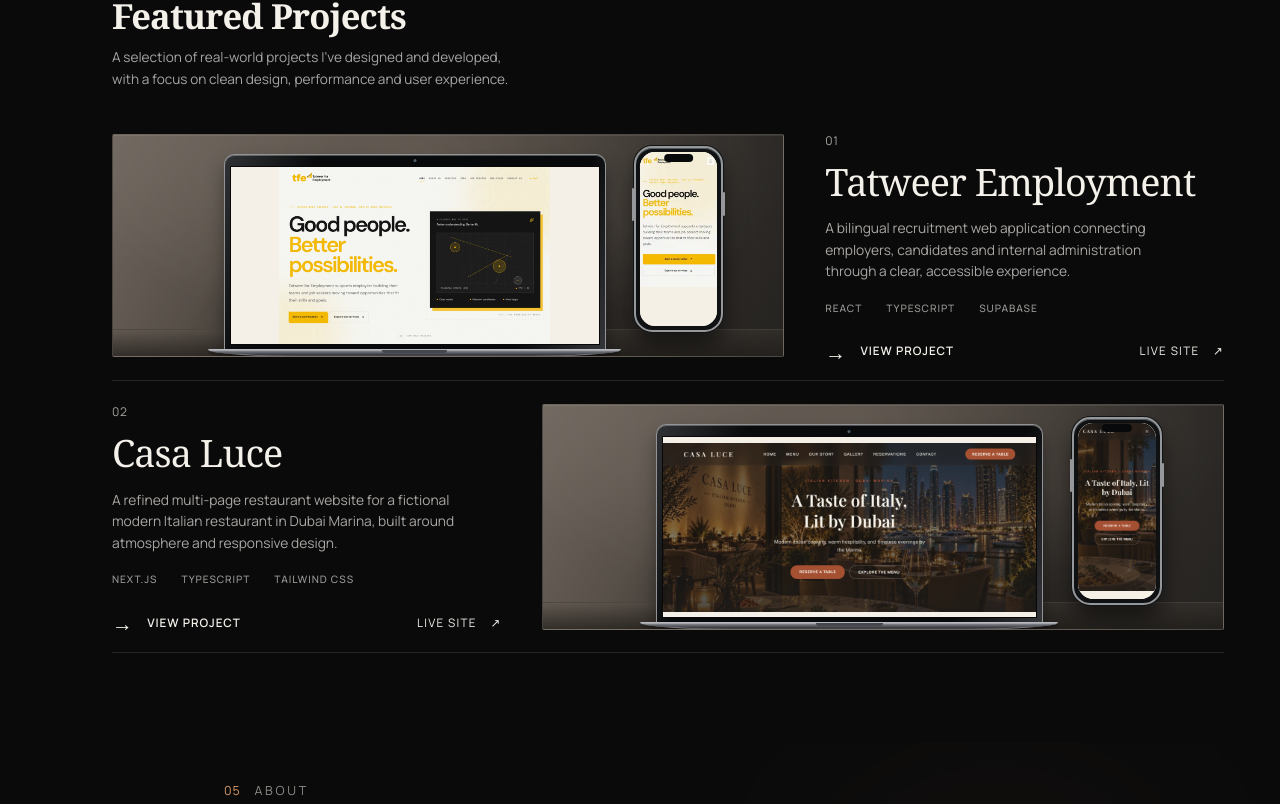
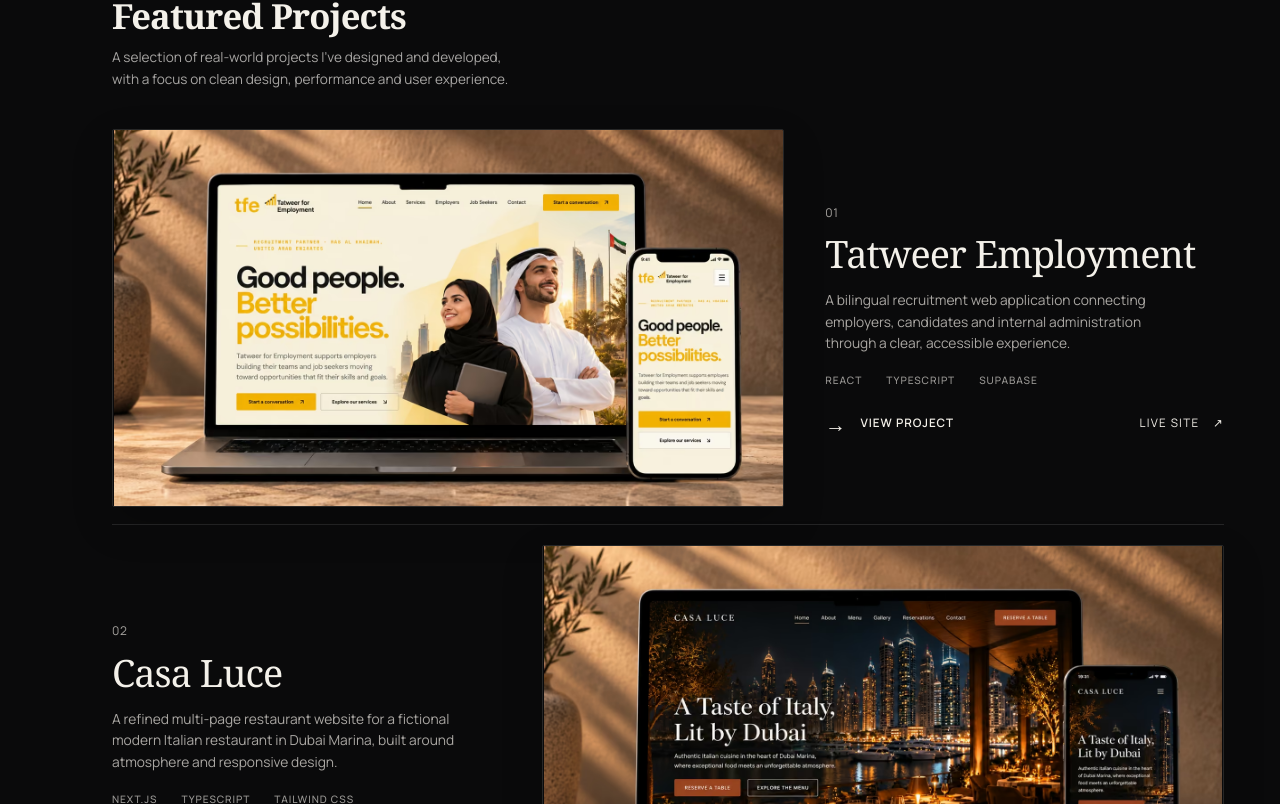
Before and after one commit to amerqussad2-ai/amer-kussad-portfolio, a Next.js app: page / in a window 1280 px wide. Shown: the part 916-1720 px from the top of the page. Built offline with nearby package versions, Linux system fonts and the light colour scheme.

Commit message:
Publish approved Tatweer and Casa Luce studio mockups as full-width project previews

```diff
--- a/src/components/Work.module.css
+++ b/src/components/Work.module.css
@@ -133,166 +133,34 @@
 .viewButton:hover .viewArrow, .viewButton:focus-visible .viewArrow { transform: translateX(4px); }
 .viewButton:hover, .liveButton:hover { opacity: 0.73; }
 
-/* Studio stage. Aspect is intentionally tall enough for BOTH complete device frames.
-   Avoid overflow clipping on all viewport widths. */
+/* Approved photographic project mockups replace CSS-built devices.
+   Keep the entire 1500x844 picture visible, never crop the frames. */
 .showcaseImageWrap {
   grid-area: preview;
   display: block;
-  position: relative;
   min-width: 0;
+  overflow: visible;
+  line-height: 0;
   text-decoration: none;
 }
-.deviceStage {
-  position: relative;
-  isolation: isolate;
+
+.mockupImage {
+  display: block;
   width: 100%;
-  aspect-ratio: 3.02 / 1;
-  overflow: hidden;
-  border: 1px solid rgba(218, 209, 198, 0.18);
+  height: auto;
+  aspect-ratio: 1500 / 844;
+  object-fit: contain;
+  border: 1px solid rgba(244, 241, 234, 0.12);
   border-radius: 2px;
-  background:
-    radial-gradient(ellipse 60% 90% at 47% 12%, rgba(226, 213, 195, 0.20), transparent 90%),
-    linear-gradient(113deg, #5d554e 0%, #423b35 45%, #252321 100%);
-  box-shadow: inset 0 1px rgba(255,255,255,0.08);
-}
-.deviceStage::before {
-  content: "";
-  position: absolute;
-  inset: 0;
-  z-index: -1;
-  pointer-events: none;
-  background:
-    linear-gradient(120deg, rgba(248, 235, 220, 0.12), transparent 30%),
-    radial-gradient(ellipse at 50% 120%, rgba(8, 8, 9, 0.48), transparent 60%);
-}
-.deviceStage::after {
-  content: "";
-  position: absolute;
-  left: 0;
-  right: 0;
-  bottom: 0;
-  z-index: -1;
-  height: 12%;
-  background: linear-gradient(180deg, #61594f2a, #221f1bba);
-  border-top: 1px solid rgba(245, 228, 203, 0.14);
+  box-shadow: 0 16px 42px rgba(0, 0, 0, 0.20);
+  transition: box-shadow 250ms ease, transform 250ms ease;
 }
 
-/* MacBook-like frame matched in relative proportions to reference. */
-.laptopFrame {
-  position: absolute;
-  z-index: 2;
-  left: 16.5%;
-  top: 8.5%;
-  width: 57%;
-  filter: drop-shadow(0 10px 9px rgba(0, 0, 0, 0.35));
-  transition: transform 260ms ease;
+.showcaseImageWrap:hover .mockupImage,
+.showcaseImageWrap:focus-visible .mockupImage {
+  box-shadow: 0 19px 48px rgba(0, 0, 0, 0.28);
+  transform: translateY(-2px);
 }
-.laptopLid {
-  position: relative;
-  border: 1px solid #929397;
-  border-bottom: 0;
-  padding: clamp(3px, .4vw, 7px);
-  padding-top: clamp(10px, .85vw, 14px);
-  border-radius: clamp(7px, .8vw, 12px) clamp(7px, .8vw, 12px) 0 0;
-  background: linear-gradient(112deg, #303235, #090a0b 20%, #08090a 80%, #34363a);
-  box-shadow: inset 0 1px 0 rgba(242, 243, 244, 0.30);
-}
-.laptopCamera {
-  position: absolute;
-  top: clamp(3px, .35vw, 6px);
-  left: 50%;
-  width: 3px;
-  height: 3px;
-  border-radius: 50%;
-  background: #505d68;
-  transform: translateX(-50%);
-}
-.showcaseImage {
-  position: relative;
-  width: 100%;
-  aspect-ratio: 2.06 / 1;
-  overflow: hidden;
-  background: #f4f0e7;
-  border: 1px solid #080809;
-}
-.showcaseImageEl {
-  object-fit: contain;
-  object-position: center center;
-}
-/* Tatweer is a 2000×1307 original screenshot: use contain to keep ALL its content. */
-.showcaseTatweer .showcaseImageEl { object-fit: contain; }
-.laptopBase {
-  position: relative;
-  width: 108%;
-  height: clamp(5px, .68vw, 10px);
-  margin: -1px 0 0 -4%;
-  border: 1px solid #74777c;
-  border-top: 1px solid #b8b9bc;
-  border-radius: 1px 1px 44% 44% / 1px 1px 100% 100%;
-  background: linear-gradient(180deg, #bbbcc0, #75777e 22%, #35363c 70%, #66686e 100%);
-  box-shadow: 0 3px 2px rgba(0,0,0,.25);
-}
-.laptopBase::after {
-  content: "";
-  position: absolute;
-  left: 42%;
-  top: 0;
-  width: 16%;
-  height: 45%;
-  background: #45474e;
-  border-radius: 0 0 10px 10px;
-}
-
-/* iPhone-style mobile frame — fully visible, not cut off at the stage bottom. */
-.phoneFrame {
-  position: absolute;
-  z-index: 3;
-  top: 5%;
-  right: 9%;
-  width: 13.25%;
-  aspect-ratio: 9 / 18.85;
-  border: clamp(2px, .23vw, 4px) solid #95989a;
-  border-radius: clamp(12px, 1.45vw, 25px);
-  padding: clamp(3px, .32vw, 6px);
-  background: #101112;
-  box-shadow: 0 0 0 1px #131415, 0 13px 22px rgba(0,0,0,.55), inset 0 1px rgba(255,255,255,.3);
-  transition: transform 260ms ease;
-}
-.phoneFrame::before, .phoneFrame::after {
-  content: "";
-  position: absolute;
-  width: 2px;
-  background: #96989b;
-  border-radius: 2px;
-}
-.phoneFrame::before { right: -4px; top: 24%; height: 13%; }
-.phoneFrame::after { left: -4px; top: 22%; height: 18%; }
-.phoneScreen {
-  position: relative;
-  width: 100%;
-  height: 100%;
-  overflow: hidden;
-  border-radius: clamp(9px, 1.2vw, 18px);
-  background: #f5f0e5;
-}
-.phoneNotch {
-  position: absolute;
-  z-index: 4;
-  top: clamp(4px, .43vw, 7px);
-  left: 50%;
-  width: 35%;
-  height: clamp(5px, .62vw, 10px);
-  border-radius: 999px;
-  background: #08090b;
-  transform: translateX(-50%);
-}
-.phoneImage {
-  object-fit: contain;
-  object-position: top center;
-  background: #f5f0e5;
-}
-.showcase:hover .laptopFrame, .showcase:focus-within .laptopFrame { transform: translateY(-3px); }
-.showcase:hover .phoneFrame, .showcase:focus-within .phoneFrame { transform: translateY(-3px); }
 
 /* Breakpoint where full two-column reference becomes too narrow. */
 @media (max-width: 1199px) and (min-width: 900px) {
@@ -320,20 +188,15 @@
   .showcaseText { order: 1; }
   .showcaseName { font-size: clamp(2rem, 5.5vw, 2.7rem); }
   .showcaseDescription { max-width: 50ch; }
-  .deviceStage { aspect-ratio: 3 / 1; }
-  .laptopFrame { width: 56%; left: 16%; top: 8%; }
-  .phoneFrame { width: 13%; right: 9%; top: 5%; }
 }
 @media (max-width: 480px) {
-  .deviceStage { aspect-ratio: 2.72 / 1; }
-  .laptopFrame { left: 9%; width: 62%; top: 9%; }
-  .phoneFrame { right: 8%; width: 14.8%; top: 6%; }
-  .laptopLid { padding-top: 10px; }
   .showcaseName { font-size: 2.08rem; }
   .stack { gap: .5rem .9rem; }
   .projectActions { gap: .75rem; }
   .viewButton, .liveButton { font-size: .65rem; }
 }
 @media (prefers-reduced-motion: reduce) {
-  .work, .laptopFrame, .phoneFrame, .viewArrow, .viewButton, .liveButton { transition: none; }
+  .work, .mockupImage, .viewArrow, .viewButton, .liveButton { transition: none; }
+  .showcaseImageWrap:hover .mockupImage,
+  .showcaseImageWrap:focus-visible .mockupImage { transform: none; }
 }
--- a/src/components/Work.tsx
+++ b/src/components/Work.tsx
@@ -15,10 +15,8 @@
     description:
       "A bilingual recruitment web application connecting employers, candidates and internal administration through a clear, accessible experience.",
     stack: ["REACT", "TYPESCRIPT", "SUPABASE"],
-    image: "/images/projects/tatweer-home.webp",
-    mobileImage: "/images/projects/tatweer-mobile-clean.webp",
+    mockup: "/images/projects/tatweer-studio.avif",
     alt: "Tatweer Employment website shown on a laptop and mobile phone",
-    imageAspect: "2000 / 1307",
     modifier: styles.showcaseTatweer,
   },
   {
@@ -31,10 +29,8 @@
     description:
       "A refined multi-page restaurant website for a fictional modern Italian restaurant in Dubai Marina, built around atmosphere and responsive design.",
     stack: ["NEXT.JS", "TYPESCRIPT", "TAILWIND CSS"],
-    image: "/images/projects/casa-luce-home.webp",
-    mobileImage: "/images/projects/casa-luce/home-mobile.png",
+    mockup: "/images/projects/casa-luce-studio.avif",
     alt: "Casa Luce restaurant website shown on a laptop and mobile phone",
-    imageAspect: "2000 / 904",
     modifier: styles.showcaseCasaLuce,
   },
 ];
@@ -71,36 +67,14 @@
               aria-label={`View ${project.name} project details`}
               data-cursor="VIEW"
             >
-              <div className={styles.deviceStage}>
-                <div className={styles.laptopFrame}>
-                  <div className={styles.laptopLid}>
-                    <span className={styles.laptopCamera} aria-hidden="true" />
-                    <div className={styles.showcaseImage}>
-                      <Image
-                        src={project.image}
-                        alt={project.alt}
-                        fill
-                        sizes="(min-width: 1000px) 33vw, (min-width: 700px) 55vw, 73vw"
-                        className={styles.showcaseImageEl}
-                      />
-                    </div>
-                  </div>
-                  <div className={styles.laptopBase} aria-hidden="true" />
-                </div>
-
-                <div className={styles.phoneFrame} aria-hidden="true">
-                  <span className={styles.phoneNotch} />
-                  <div className={styles.phoneScreen}>
-                    <Image
-                      src={project.mobileImage}
-                      alt=""
-                      fill
-                      sizes="(min-width: 1000px) 9vw, 18vw"
-                      className={styles.phoneImage}
-                    />
-                  </div>
-                </div>
-              </div>
+              <Image
+                src={project.mockup}
+                alt={project.alt}
+                width={1500}
+                height={844}
+                sizes="(min-width: 1200px) 55vw, (min-width: 900px) 60vw, 95vw"
+                className={styles.mockupImage}
+              />
             </a>
 
             <div className={styles.showcaseText}>
```
Also changed, not shown: public/images/projects/casa-luce-studio.avif (added), public/images/projects/tatweer-studio.avif (added).
